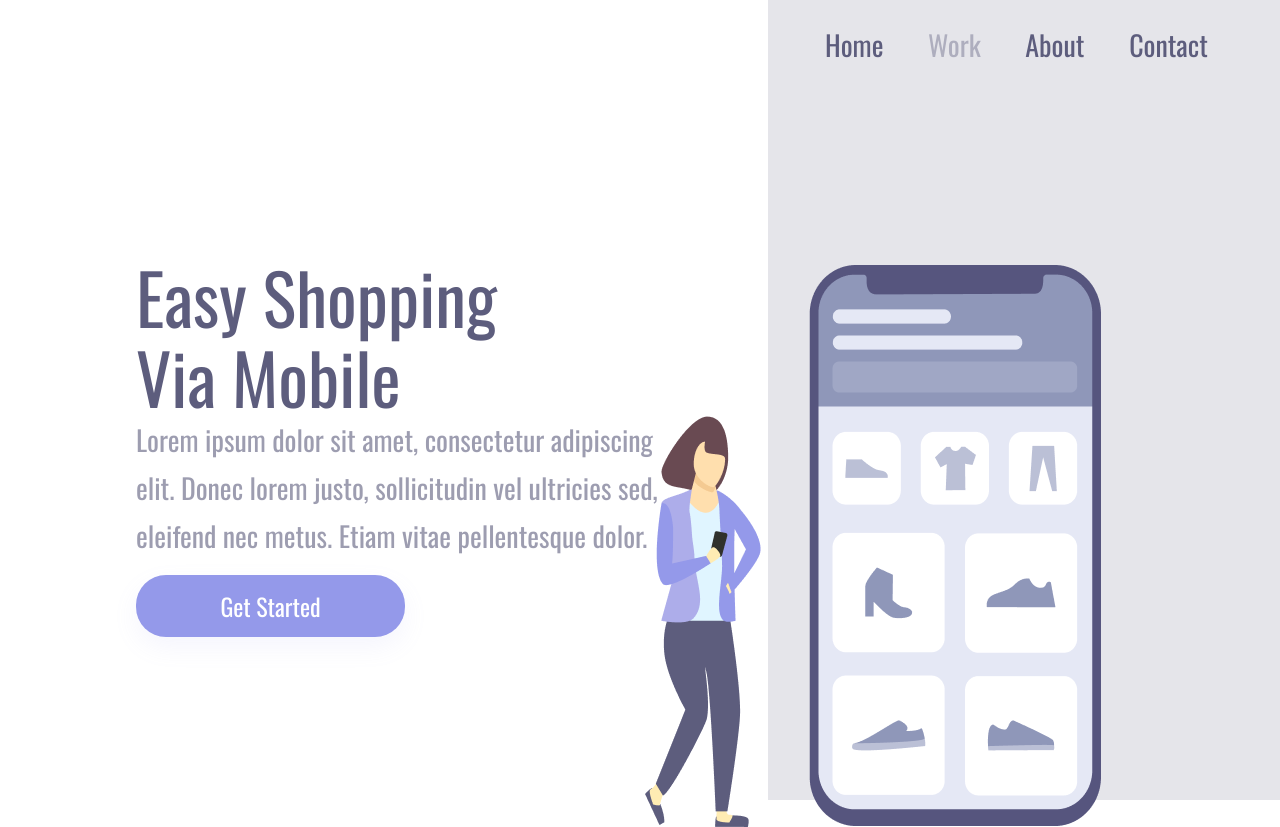
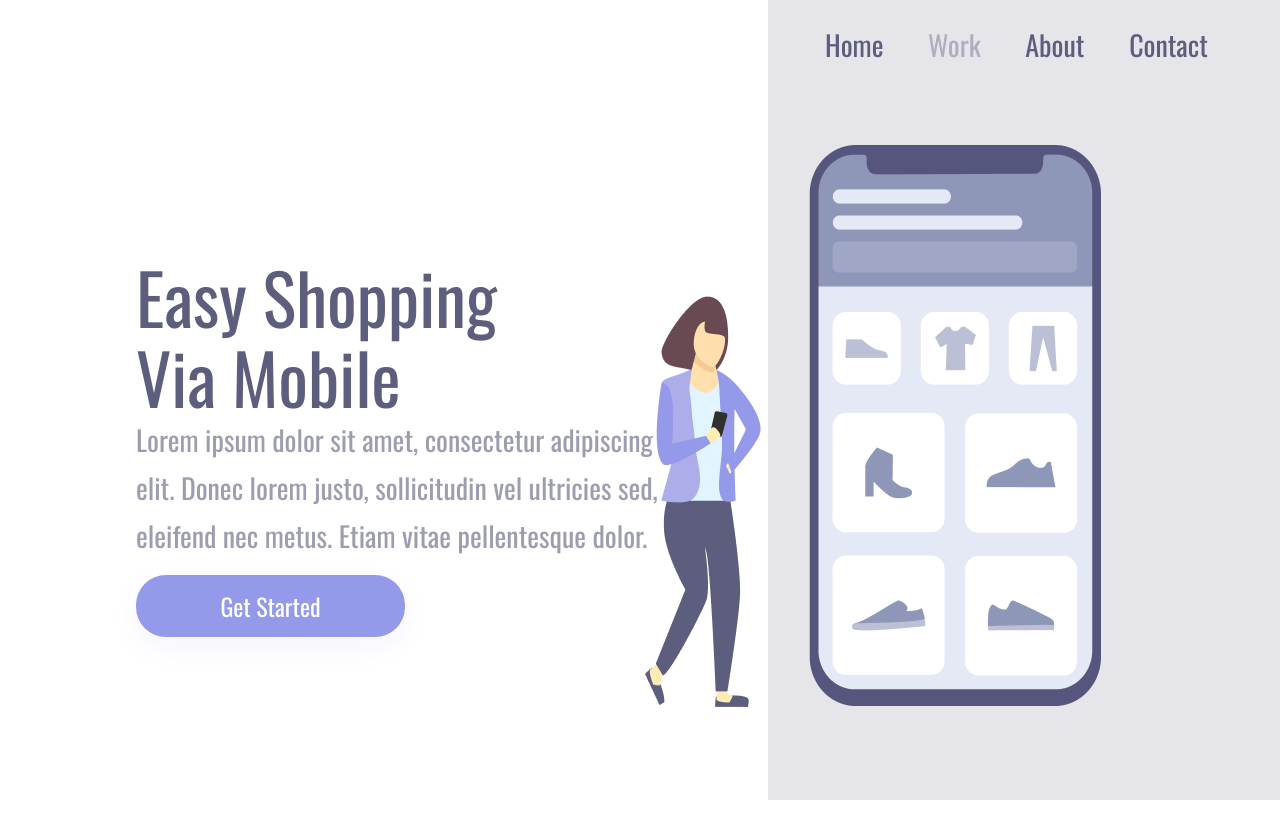
Before and after one commit to Liomarassis/Easy-Shopping, a plain HTML site: page CSS2.html in a window 1280 px wide. After the commit the page ends 800 px from the top, so only its background shows below. Drawn offline with nearby package versions, Linux system fonts and the light colour scheme.

Commit message:
Alteração na posição da logo

```diff
--- a/style.css
+++ b/style.css
@@ -64,7 +64,8 @@ p {
 
 .logo {
     position: relative;
-    top: 25%;
+    top: 10%;
+    bottom: 25%;
     right: 123px;
 
 }
```
